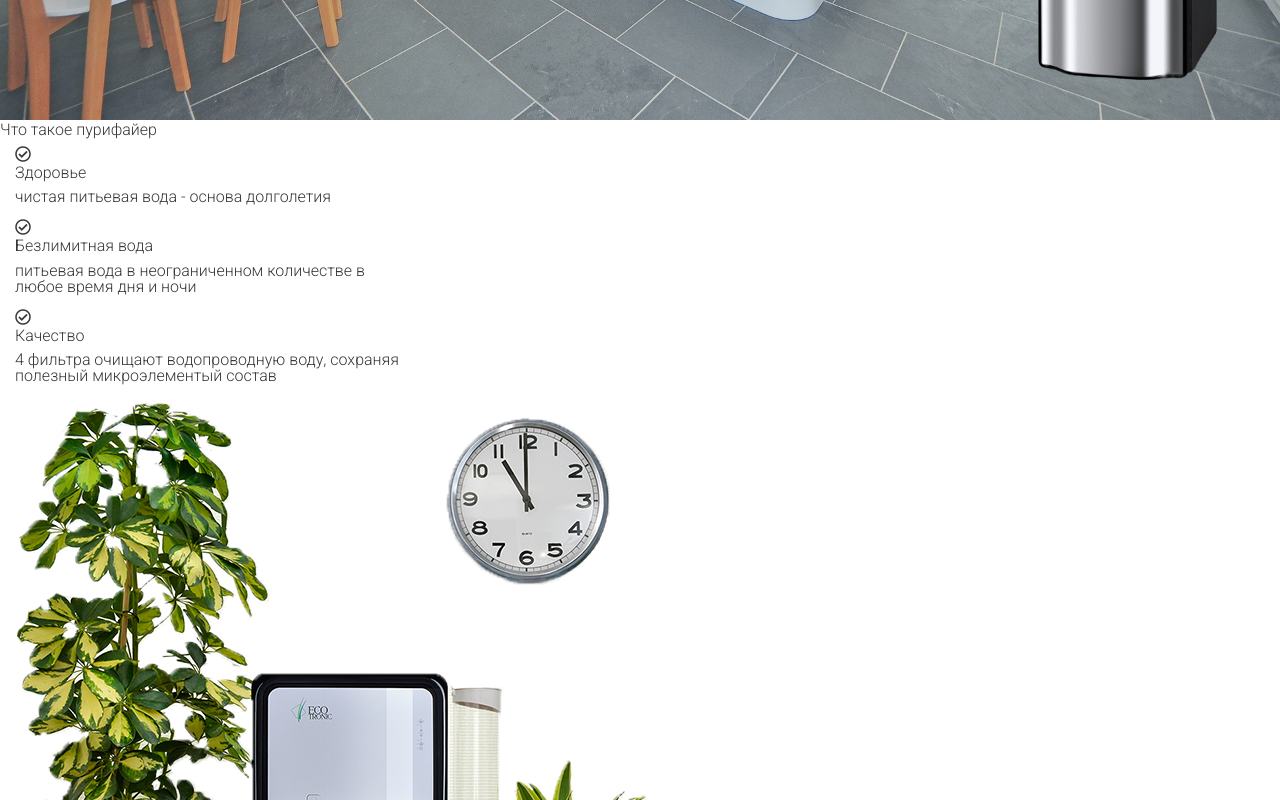
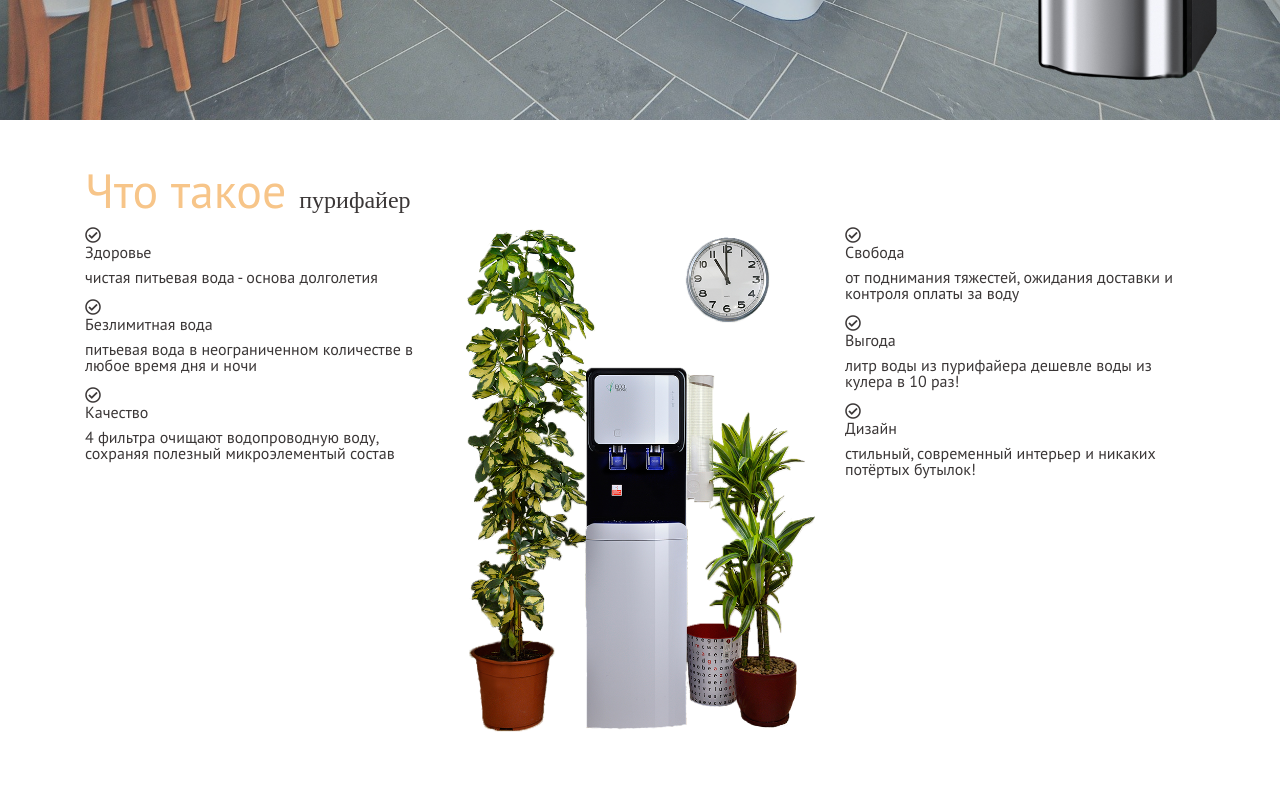
Before and after one commit to DotikDeveloper/Aqua, a plain HTML site: page index.html in a window 1280 px wide. Shown: the part 680-1480 px from the top of the page. Drawn offline with nearby package versions, Linux system fonts and the light colour scheme; a web font is replaced by a local one.

Commit message:
add page__colume class BEM

```diff
--- a/index.html
+++ b/index.html
@@ -27,7 +27,7 @@
             <div class="container">
                 <a class="navbar-brand" href="#pageHome"><img src="./media/logo-ru-hd.png" alt="Аквамир"
                         width="150px"></a>
-                <div class="navbar-text navbar-text--left">Продажа и установка пурифайеров</div>
+                <div class="navbar-text navbar-text--left paragraph__cursive">Продажа и установка пурифайеров</div>
                 <button class="navbar-toggler" type="button" data-toggle="collapse"
                     data-target="#navbarSupportedContent" aria-controls="navbarSupportedContent" aria-expanded="false"
                     aria-label="Toggle navigation">
@@ -70,9 +70,10 @@
                                 <div class="row d-flex justify-content-center">
                                     <div class="col-md-5 d-flex align-items-center">
                                         <div class="view__block">
-                                            <h1 class="font-weight-bold text-warning text-uppercase">Бесперебойное
+                                            <h1 class="font-weight-bold page__title text-uppercase">Бесперебойное
                                                 обеспечение чистой питьевой водой</h1>
-                                            <p > <i class="text-white mt-2">На работе и дома. Без бутылей</i></p>
+                                            <p> <i class="text-white paragraph__cursive mt-2">На работе и дома. Без
+                                                    бутылей</i></p>
                                             <button type="button" class="mt-4 mx-0 btn btn-orange">Заказать</button>
                                         </div>
                                     </div>
@@ -94,44 +95,60 @@
     <main>
         <div class="page container-fluide">
             <!-- start page block -->
-            <div id="pageAbout" class="page__block page__block--about">
-                <h2 class="page__title">Что такое <span class="page__title--cursive">пурифайер</span></h2>
-                <div class="col-md-4">
-                    <row>
-                        <i class="far fa-check-circle"></i>
-                        <h4>Здоровье</h4>
-                        <p>чистая питьевая вода - основа долголетия</p>
-                    </row>
-                    <row><i class="far fa-check-circle"></i>
-                        <h4>Безлимитная вода</h4>
-                        <p>питьевая вода в неограниченном количестве в любое время дня и ночи</p>
-                    </row>
-                    <row>
-                        <i class="far fa-check-circle"></i>
-                        <h4>Качество</h4>
-                        <p>4 фильтра очищают водопроводную воду, сохраняя полезный микроэлементый состав</p>
-                    </row>
+            <div class="container">
+                <div id="pageAbout" class="page__block page__block--about mt-5">
+                    <h2 class="page__title">Что такое <span class="page__title--cursive">пурифайер</span></h2>
+                    <!-- page__colume -->
+                    <div class="page__colume row d-flex justify-content-center">
+
+                        <!-- colume__left -->
+                        <div class="col-md-4 colume colume__left">
+                            <div class="colume__block">
+                                <i class="colume__check far fa-check-circle"></i>
+                                <h4 class="colume__title">Здоровье</h4>
+                                <p class="colume__text">чистая питьевая вода - основа долголетия</p>
+                            </div>
+                            <div class="colume__block">
+                                <i class="colume__check far fa-check-circle"></i>
+                                <h4 class="colume__title">Безлимитная вода</h4>
+                                <p class="colume__text">питьевая вода в неограниченном количестве в любое время дня и ночи</p>
+                            </div>
+                            <div class="colume__block">
+                                <i class="colume__check far fa-check-circle"></i>
+                                <h4 class="colume__title">Качество</h4>
+                                <p class="colume__text">4 фильтра очищают водопроводную воду, сохраняя полезный микроэлементый состав</p>
+                            </div>
+                        </div>
+
+                        <!--colume__center-->
+                        <div class="col-md-4 colume colume__center">
+                            <img class="colume__img colume__img--center img-fluid" src="./media/colume__img--center.png"
+                                alt="пурифайер - источник чистой воды">
+                        </div>
+
+                        <!-- colume__right -->
+                        <div class="col-md-4 colume colume__right">
+                            <div class="colume__block">
+                                <i class="colume__check far fa-check-circle"></i>
+                                <h4 class="colume__title">Свобода</h4>
+                                <p class="colume__text">от поднимания тяжестей, ожидания доставки и контроля оплаты за воду</p>
+                            </div>
+                            <div class="colume__block">
+                                <i class="colume__check far fa-check-circle"></i>
+                                <h4 class="colume__title">Выгода</h4>
+                                <p class="colume__text">литр воды из пурифайера дешевле воды из кулера в 10 раз!</p>
+                            </div>
+                            <div class="colume__block">
+                                <i class="colume__check far fa-check-circle"></i>
+                                <h4 class="colume__title">Дизайн</h4>
+                                <p class="colume__text">стильный, современный интерьер и никаких потёртых бутылок!</p>
+                            </div>
+                        </div>
+
+                    </div>
+                    <!-- page__colume end -->
+
                 </div>
-                <div class="col-md-4">
-                    <img class="page__img--center" src="./media/colume__img--center.png" alt="пурифайер - источник чистой воды">
-                </div>
-                <div class="col-md-4">
-                    <row>
-                        <i class="far fa-check-circle"></i>
-                        <h4>Свобода</h4>
-                        <p>от поднимания тяжестей, ожидания доставки и контроля оплаты за воду</p>
-                    </row>
-                    <row><i class="far fa-check-circle"></i>
-                        <h4>Выгода</h4>
-                        <p>литр воды из пурифайера дешевле воды из кулера в 10 раз!</p>
-                    </row>
-                    <row>
-                        <i class="far fa-check-circle"></i>
-                        <h4>Дизайн</h4>
-                        <p>стильный, современный интерьер и никаких потёртых бутылок!</p>
-                    </row>
-                </div>
-
             </div>
             <!-- end page block -->
         </div>
--- a/scss/_color.scss
+++ b/scss/_color.scss
@@ -4,6 +4,7 @@ $pallete-primary-dark: #0F5C8D;
 $pallete-primary: #64B0E2;
 $pallete-primary-light: #A0C8E2;
 $pallete-secondary: #DD800C;
+$pallete-secondary-light: #f7c589;
 
 $pallete-fonts: #eee8e8;
 $pallete-fonts--dark: #3b3737;
--- a/scss/_fonts.scss
+++ b/scss/_fonts.scss
@@ -1,6 +1,17 @@
-@import url(https://fonts.googleapis.com/css?family=Lato:100,100italic,300,300italic,regular,italic,700,700italic,900,900italic);
-@import url(https://fonts.googleapis.com/css?family=Roboto:100,100italic,300,300italic,regular,italic,500,500italic,700,700italic,900,900italic);
+
+@import url('https://fonts.googleapis.com/css2?family=Montserrat:wght@100;400;700&family=PT+Sans&family=Playfair+Display:ital@1&display=swap');
+
+//font-family: 'Montserrat', sans-serif; -->> заголовки 700 400 100
+//font-family: 'Playfair Display', serif; -->> курсив 400
+//font-family: 'PT Sans', sans-serif; -->> основной 400
+
 
 *{
     font-size: 16px;
+    font-family: 'PT Sans', sans-serif;
 }
+
+.paragraph__cursive{
+    font-family: 'Playfair Display', serif;
+    font-size: 18px;
+}
--- a/scss/style.scss
+++ b/scss/style.scss
@@ -7,7 +7,8 @@
     color: $pallete-fonts--dark;
 }
 
-
+main{
+}
 
 .view {
     background: url("../media/bg-6.jpg")no-repeat center center;
@@ -62,8 +63,9 @@
 html,
 body,
 header,
-.view {
-  height: 100%;
+.view,
+.page {
+  height: 100vh;
 }
 
 //header
@@ -82,3 +84,65 @@ header,
         position: fixed;
     }
 }
+
+//-------------------------PAGE----------------------//
+
+.page {
+    &__block {
+        &--about {
+        }
+    }
+    &__title {
+        font-size: 48px;
+        color: $pallete-secondary-light;
+        &--cursive {
+            font-family: 'Playfair Display', serif;
+            font-size: 24px;
+        }
+    }
+    &__img--center {
+    }
+}
+
+//-------------------------PAGE END----------------------//
+
+//----------------------COLUME----------------------//
+
+.page__colume {
+}
+.row {
+}
+.d-flex {
+}
+.justify-content-center {
+}
+.col-md-4 {
+}
+.colume {
+}
+.colume__left {
+}
+.colume__block {
+}
+.colume__check {
+}
+.far {
+}
+.fa-check-circle {
+}
+.colume__title {
+}
+.colume__text {
+}
+.colume__center {
+}
+.colume__img {
+}
+.colume__img--center {
+}
+.img-fluid {
+}
+.colume__right {
+}
+
+//-------------------------COLUME END----------------------//
```
Also changed, not shown: css/style.min.css.
